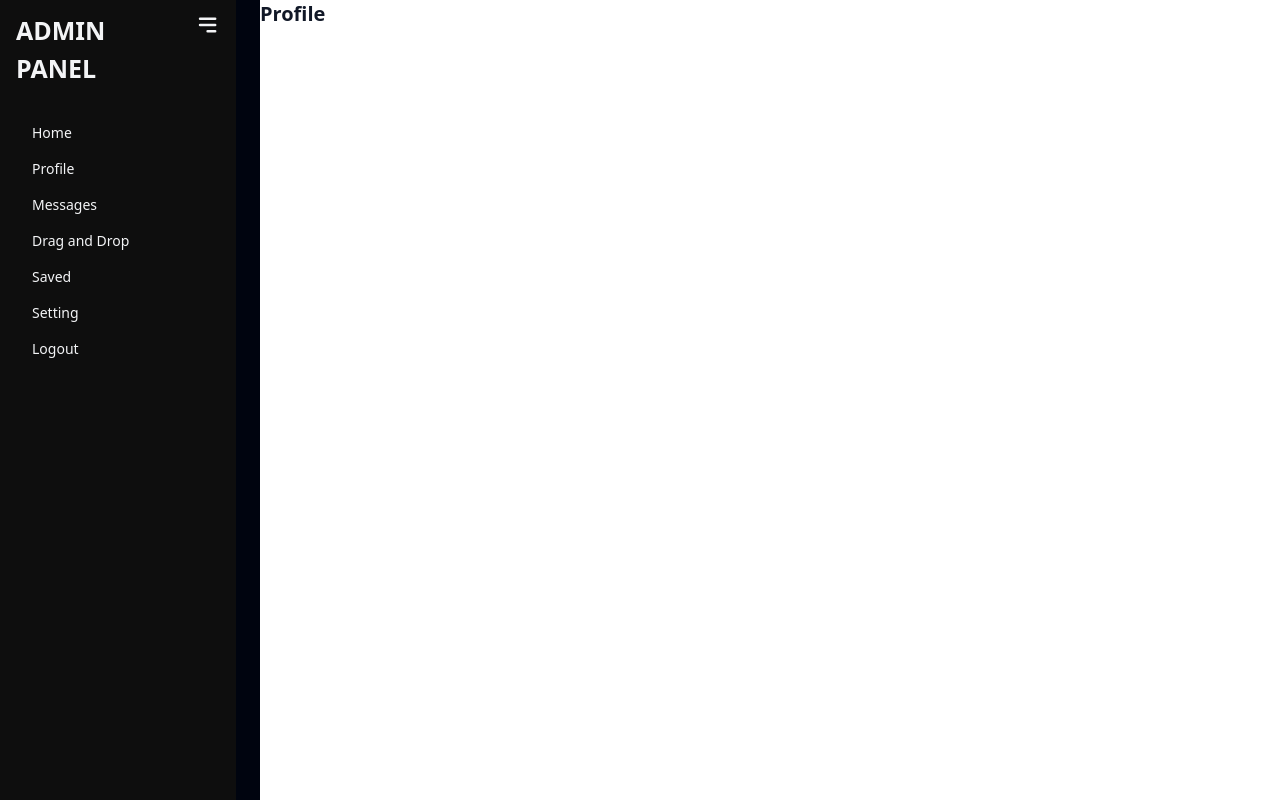
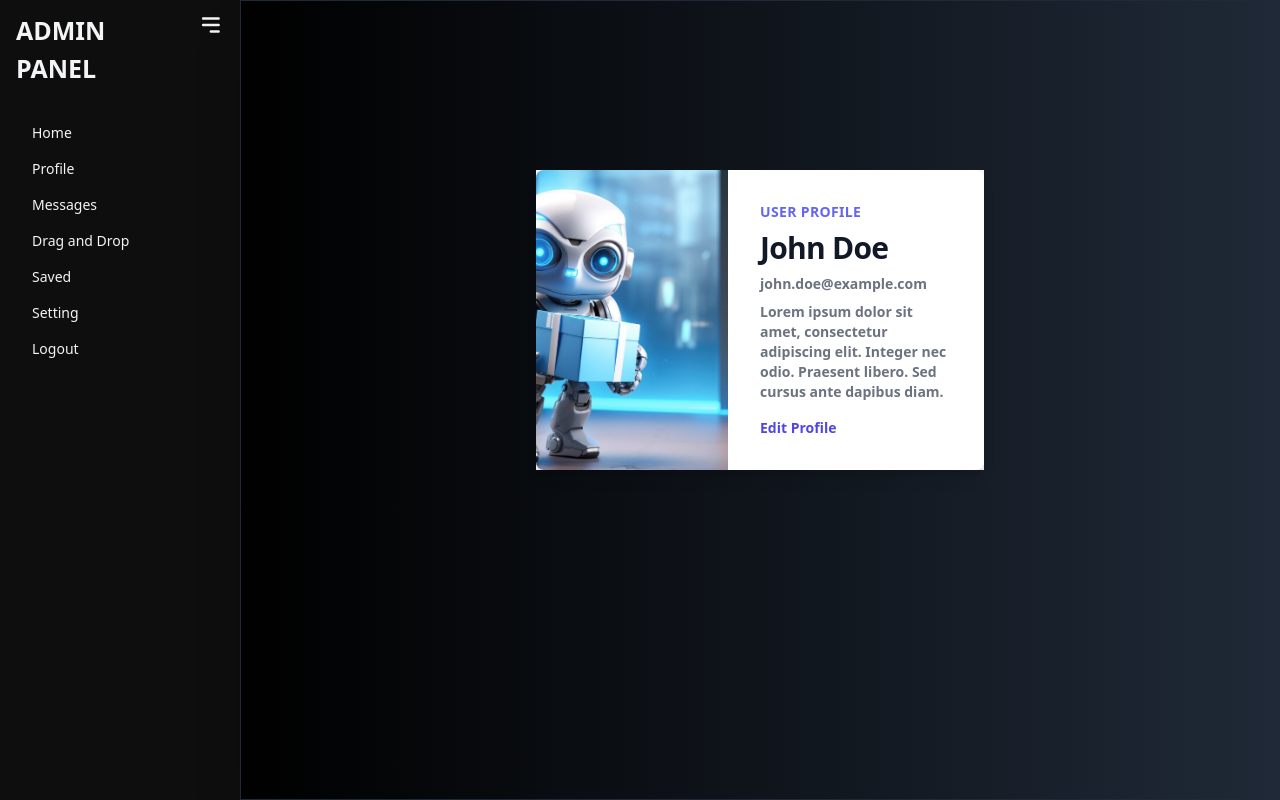
Before and after one commit to Jeet-Codes/PollyVerse, a React (Vite) app: page /profile in a window 1280 px wide. Built offline with nearby package versions, Linux system fonts and the light colour scheme; some icons are missing.

Commit message:
backgroud change

```diff
--- a/src/App.jsx
+++ b/src/App.jsx
@@ -9,6 +9,7 @@ import Message from "./components/Adminpages/Message";
 import Drag from "./components/Adminpages/Drag";
 import Setting from "./components/Adminpages/Setting";
 import Saved from "./components/Adminpages/Saved";
+import Manger from "./components/Adminpages/Manger";
 
 const App = () => (
 
@@ -19,6 +20,7 @@ const App = () => (
 
     <Routes>
       <Route element={<Login/>} path={'/login'}/>
+
       <Route element={<Hero/>} path={'/'}/>
       <Route element={<Layout/>} path={'/dashboard'}/>
       {/* adminpage */}
--- a/src/components/Adminpages/Avtar.jsx
+++ b/src/components/Adminpages/Avtar.jsx
@@ -1,10 +1,33 @@
 import React from 'react'
 import Layout from './Layout'
+import { banner1, banner2 } from '../../assets'
+import Manager from './Manger'
 
 const Avtar = () => {
   return (
     <Layout>
- <div>Profile</div>
+      <Manager>
+ <div className="bg-gray-100">
+  <div className="container mx-auto -mt-40">
+    <div className="max-w-md mx-auto bg-white rounded-lg overflow-hidden shadow-lg">
+      <div className="md:flex">
+        <div className="md:flex-shrink-0">
+          <img className="h-48 w-full object-cover md:h-full md:w-48" src={banner2} alt="User Avatar"/>
+        </div>
+        <div className="p-8">
+          <div className="uppercase tracking-wide text-sm text-indigo-500 font-semibold">User Profile</div>
+          <h2 className="mt-2 text-2xl leading-8 font-bold tracking-tight text-gray-900 sm:text-3xl">John Doe</h2>
+          <p className="mt-2 text-gray-500">john.doe@example.com</p>
+          <p className="mt-2 text-gray-500">Lorem ipsum dolor sit amet, consectetur adipiscing elit. Integer nec odio. Praesent libero. Sed cursus ante dapibus diam.</p>
+          <div className="mt-4">
+            <a href="#" className="text-indigo-600 hover:text-indigo-900">Edit Profile</a>
+          </div>
+        </div>
+      </div>
+    </div>
+  </div>
+</div>
+</Manager>
     </Layout>
 
   )
--- a/src/components/Adminpages/Drag.jsx
+++ b/src/components/Adminpages/Drag.jsx
@@ -1,6 +1,7 @@
 import React, { useState } from 'react';
 import './drag.css';
 import Layout from './Layout';
+import Manager from './Manger';
 
 function Drag() {
   const [dragging, setDragging] = useState(false);
@@ -35,8 +36,11 @@ function Drag() {
 
   return (
     <Layout className="App">
+      <Manager>
+     <div className="absolute inset-0 -z-10 h-full w-full items-center px-5 py-24 [background:radial-gradient(125%_125%_at_50%_10%,#000_40%,#63e_100%)]"></div>
       <div
-        className={`drop-zone ${dragging ? 'dragging' : ''} mt-52`}
+
+        className={`drop-zone ${dragging ? 'dragging' : ''} drag`}
         onDragEnter={handleDragEnter}
         onDragOver={handleDragOver}
         onDragLeave={handleDragLeave}
@@ -61,6 +65,7 @@ function Drag() {
           </ul>
         </div>
       )}
+      </Manager>
     </Layout>
   );
 }
--- a/src/components/Adminpages/Home.jsx
+++ b/src/components/Adminpages/Home.jsx
@@ -1,9 +1,14 @@
 import React from 'react'
 import Layout from './Layout'
+import Manager from './Manger'
 
 const Home = () => {
   return (
-    <Layout>Home</Layout>
+    <Layout>
+      <Manager>
+      Home
+      </Manager>
+      </Layout>
   )
 }
 
--- a/src/components/Adminpages/Layout.jsx
+++ b/src/components/Adminpages/Layout.jsx
@@ -40,7 +40,7 @@ export default function Layout({children}) {
       :
       <>
 
-    <section className="flex gap-6">
+    <section className="flex">
 
       <div
         className={`bg-[#0e0e0e] min-h-screen ${
--- /dev/null
+++ b/src/components/Adminpages/Manger.jsx
@@ -0,0 +1,59 @@
+'use client';
+import React, { useRef, useState } from 'react';
+
+const Manager = ({children}) => {
+  const divRef = useRef(null);
+  const [isFocused, setIsFocused] = useState(false);
+  const [position, setPosition] = useState({ x: 0, y: 0 });
+  const [opacity, setOpacity] = useState(0);
+
+  const handleMouseMove = (e) => {
+    if (!divRef.current || isFocused) return;
+
+    const div = divRef.current;
+    const rect = div.getBoundingClientRect();
+
+    setPosition({ x: e.clientX - rect.left, y: e.clientY - rect.top });
+  };
+
+  const handleFocus = () => {
+    setIsFocused(true);
+    setOpacity(1);
+  };
+
+  const handleBlur = () => {
+    setIsFocused(false);
+    setOpacity(0);
+  };
+
+  const handleMouseEnter = () => {
+    setOpacity(1);
+  };
+
+  const handleMouseLeave = () => {
+    setOpacity(0);
+  };
+
+  return (
+    <div
+      ref={divRef}
+      onMouseMove={handleMouseMove}
+      onFocus={handleFocus}
+      onBlur={handleBlur}
+      onMouseEnter={handleMouseEnter}
+      onMouseLeave={handleMouseLeave}
+      className='relative flex h-full w-full items-center justify-center overflow-hidden border border-gray-800 bg-gradient-to-r from-black to-gray-800 px-8 py-16 shadow-2xl'
+    >
+      <div
+        className='pointer-events-none absolute -inset-px opacity-0 transition duration-300'
+        style={{
+          opacity,
+          background: `radial-gradient(600px circle at ${position.x}px ${position.y}px, rgba(255,182,255,.1), transparent 40%)`,
+        }}
+      />
+      <p className='text-sm text-gray-200'>{children}</p>
+    </div>
+  );
+};
+
+export default Manager;
--- a/src/components/Adminpages/Message.jsx
+++ b/src/components/Adminpages/Message.jsx
@@ -1,9 +1,14 @@
 import React from 'react'
 import Layout from './Layout'
+import Manager from './Manger'
 
 const Message = () => {
   return (
-    <Layout>Message</Layout>
+    <Layout>
+      <Manager>
+        message
+        </Manager>
+      </Layout>
   )
 }
 
--- a/src/components/Adminpages/Saved.jsx
+++ b/src/components/Adminpages/Saved.jsx
@@ -1,9 +1,15 @@
 import React from 'react'
 import Layout from './Layout'
+import Manager from './Manger'
 
 const Saved = () => {
   return (
-    <Layout>Saved</Layout>
+    <Layout>
+      <Manager>
+
+      Saved
+      </Manager>
+      </Layout>
   )
 }
 
--- a/src/components/Adminpages/Setting.jsx
+++ b/src/components/Adminpages/Setting.jsx
@@ -1,9 +1,14 @@
 import React from 'react'
 import Layout from './Layout'
+import Manager from './Manger'
 
 const Setting = () => {
   return (
-    <Layout>Setting</Layout>
+    <Layout>
+      <Manager>
+      Setting
+      </Manager>
+      </Layout>
   )
 }
 
--- a/src/index.css
+++ b/src/index.css
@@ -167,3 +167,6 @@
   color: #ffffff98;
   text-decoration: none;
 }
+.drag{
+  background-image: url('./assets/');
+}
```
